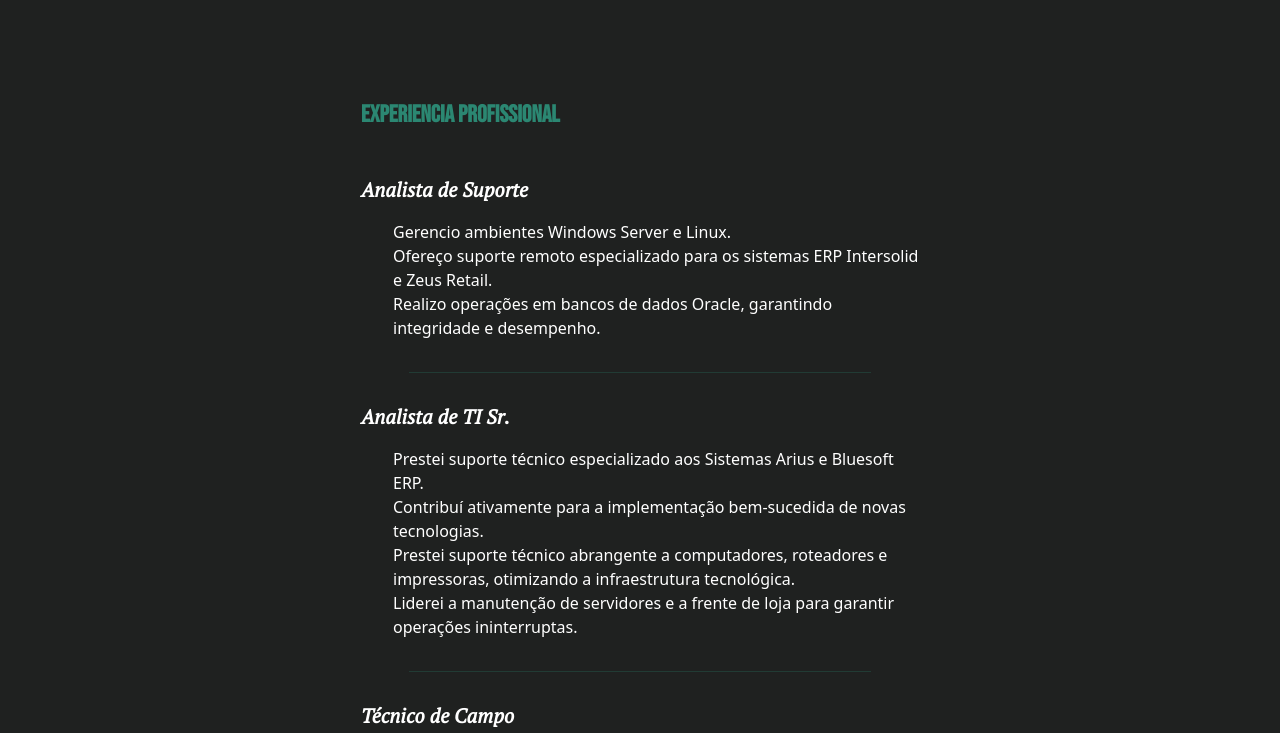
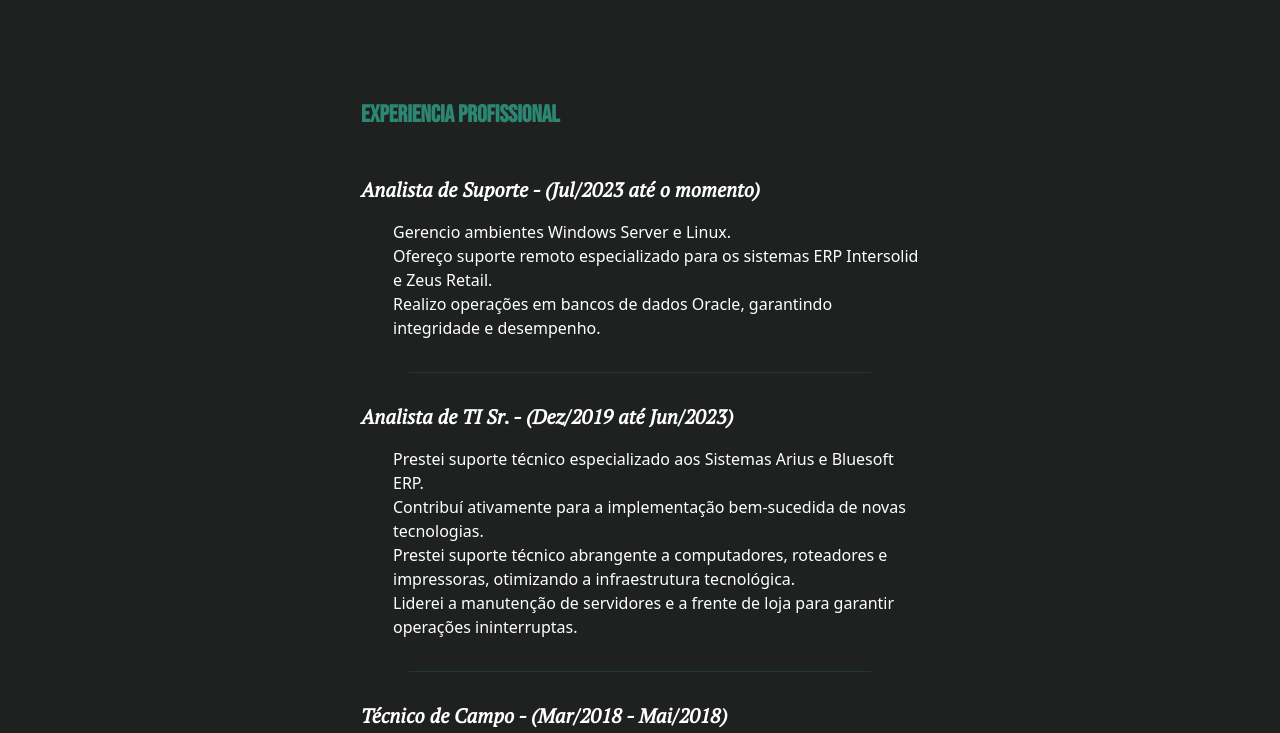
Before and after one commit to moraesz/web, a plain HTML site: page experience.html in a window 1280 px wide. Shown: the part 67-800 px from the top of the page. Drawn offline with nearby package versions, Linux system fonts and the light colour scheme.

Commit message:
experiencia correcoes

```diff
--- a/experience.html
+++ b/experience.html
@@ -54,7 +54,7 @@
             <div class="col-md-6">
                 <h4 class="my-5">Experiencia Profissional</h4>
                 <div>
-                    <h5>Analista de Suporte</h5>
+                    <h5>Analista de Suporte - (Jul/2023 até o momento)</h5>
                     <ul>
                         <li>Gerencio ambientes Windows Server e Linux.</li>
                         <li>Ofereço suporte remoto especializado para os sistemas ERP Intersolid e Zeus Retail.</li>
@@ -63,7 +63,7 @@
                 </div>
                 <hr>
                 <div>
-                    <h5>Analista de TI Sr.</h5>
+                    <h5>Analista de TI Sr. - (Dez/2019 até Jun/2023)</h5>
                     <ul>
                         <li>Prestei suporte técnico especializado aos Sistemas Arius e Bluesoft ERP.</li>
                         <li>Contribuí ativamente para a implementação bem-sucedida de novas tecnologias.</li>
@@ -73,7 +73,7 @@
                 </div>
                 <hr>
                 <div>
-                    <h5>Técnico de Campo</h5>
+                    <h5>Técnico de Campo - (Mar/2018 - Mai/2018)</h5>
                     <ul>
                         <li>Coordenador do rollout interno, garantindo uma transição suave e eficiente.</li>
                         <li>Forneci suporte técnico in loco, priorizando a satisfação e eficiência dos usuários.</li>
```
Also changed, not shown: index.html (+3 -8 lines).
